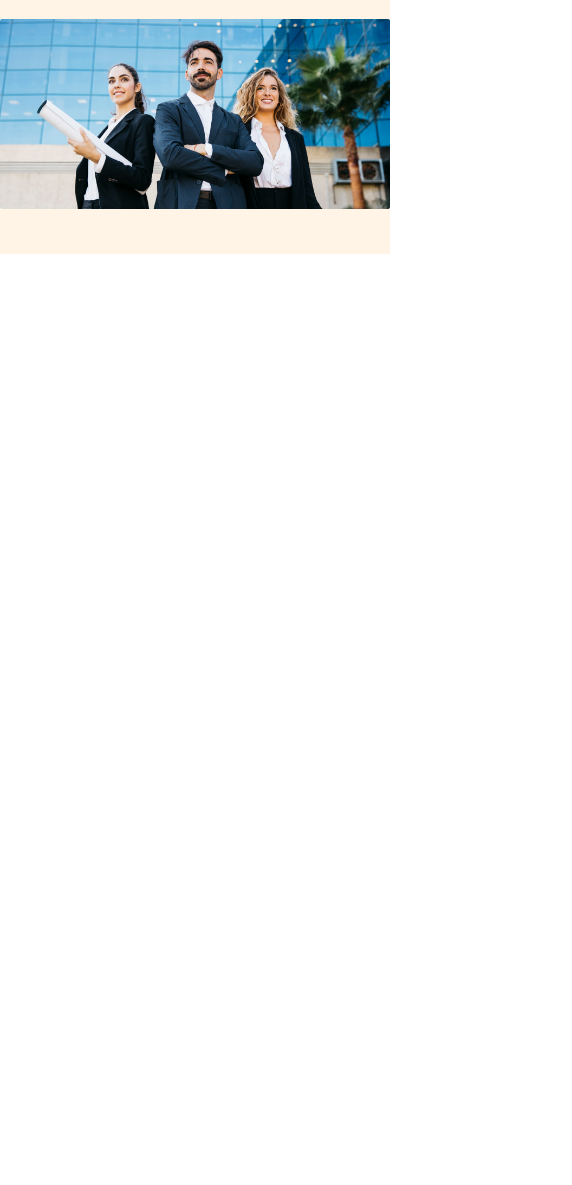
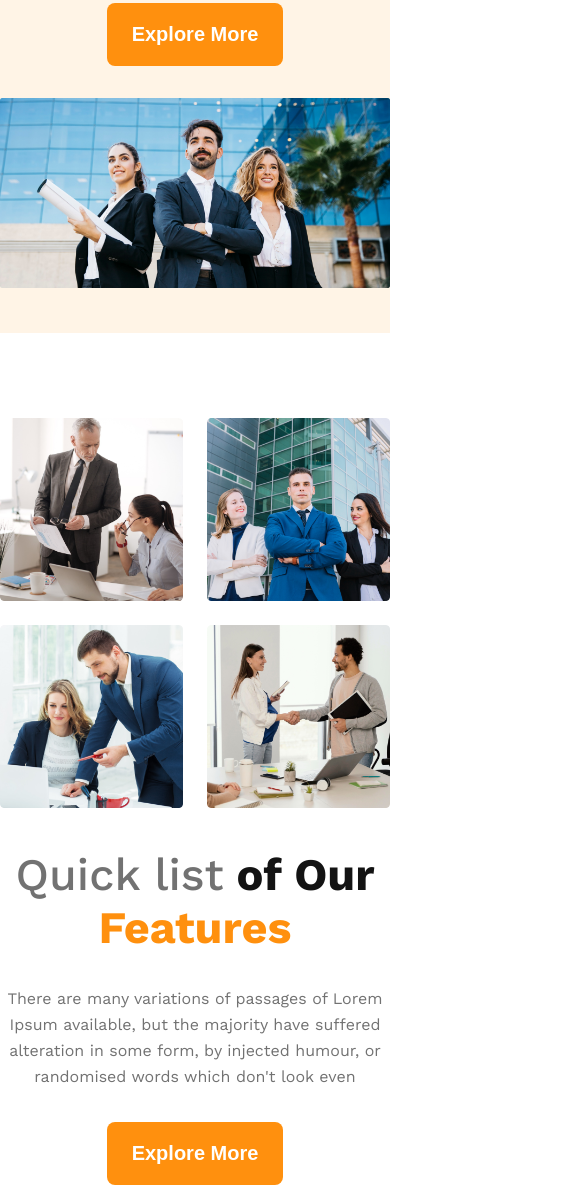
Before and after one commit to TanmoyDhar1077/G3-architects, a plain HTML site: page index.html in a window 390 px wide. Shown: the part 774-1959 px from the top of the page, 572 px wide, since content can reach past the window. Before the commit the page ends 1028 px from the top, so only its background shows below. Drawn offline with nearby package versions, Linux system fonts and the light colour scheme.

Commit message:
Feature Section Done with Responsive

```diff
--- /dev/null
+++ b/assets/css/responsive.css
@@ -0,0 +1,26 @@
+@media screen and (max-width: 576px) {
+    .header-section .nav-bar, .nav-links {
+        flex-direction: column;
+    }
+
+    .header-section .nav-bar{
+        padding-bottom: 5.5rem;
+    }
+
+    .header-section .nav-item {
+        margin: 10px 0;
+    }
+
+    /* Features Section */
+
+    .features-section .container {
+        flex-direction: column;
+        gap: 40px;
+    }
+
+    .features-section .features-content{
+        justify-content: center;
+        align-items: center;
+        text-align: center;
+    }
+}
--- a/assets/css/style.css
+++ b/assets/css/style.css
@@ -56,11 +56,12 @@ body {
     padding-bottom: 45px;
 }
 
-.header-section .nav-bar{
+.header-section .nav-bar {
     padding-bottom: 7.5rem;
 }
 
-.header-section .nav-bar, .banner {
+.header-section .nav-bar,
+.banner {
     max-width: 1440px;
     margin: 0 auto;
 }
@@ -109,3 +110,33 @@ body {
     font-weight: 400;
     line-height: 1.625rem;
 }
+
+/* Features Section */
+.features-section {
+    padding-top: 85px;
+}
+
+.features-section .features-img {
+    display: grid;
+    grid-template-columns: repeat(2, 1fr);
+    gap: 24px;
+}
+
+.features-section .features-content {
+    flex-direction: column;
+    gap: 32px;
+    align-items: flex-start;
+    max-width: 537px;
+}
+
+.features-section .features-content .style-1 {
+    color: #727272;
+    font-size: 2.813rem;
+    font-weight: 500;
+}
+
+.features-section .features-content .style-2 {
+    color: #FF900E;
+    font-size: 2.813rem;
+    font-weight: 700;
+}
--- a/index.html
+++ b/index.html
@@ -9,6 +9,7 @@
     <link href="https://fonts.googleapis.com/css2?family=Work+Sans:ital,wght@0,100..900;1,100..900&display=swap"
         rel="stylesheet">
     <link rel="stylesheet" href="./assets/css/style.css">
+    <link rel="stylesheet" href="./assets/css/responsive.css">
 </head>
 
 <body>
@@ -31,7 +32,22 @@
     </header>
 
     <main>
-
+        <!-- Features Section -->
+        <section class="features-section">
+            <div class="container d-flex">
+                <div class="features-img">
+                    <img src="./assets/images/team1.png" alt="" class="img-fluid">
+                    <img src="./assets/images/team2.png" alt="" class="img-fluid">
+                    <img src="./assets/images/team3.png" alt=""class="img-fluid">
+                    <img src="./assets/images/team4.png" alt=""class="img-fluid">
+                </div>
+                <div class="features-content d-flex">
+                    <h3 class="feature-title dark-1"><span class="style-1">Quick list</span> of Our <br><span class="style-2">Features</span></h3>
+                    <p class="feature-description dark-3">There are many variations of passages of Lorem Ipsum available, but the majority have suffered alteration in some form, by injected humour, or randomised words which don't look even</p>
+                    <button class="btn-primary">Explore More</button>
+                </div>
+            </div>
+        </section>
     </main>
 
     <footer>
```
